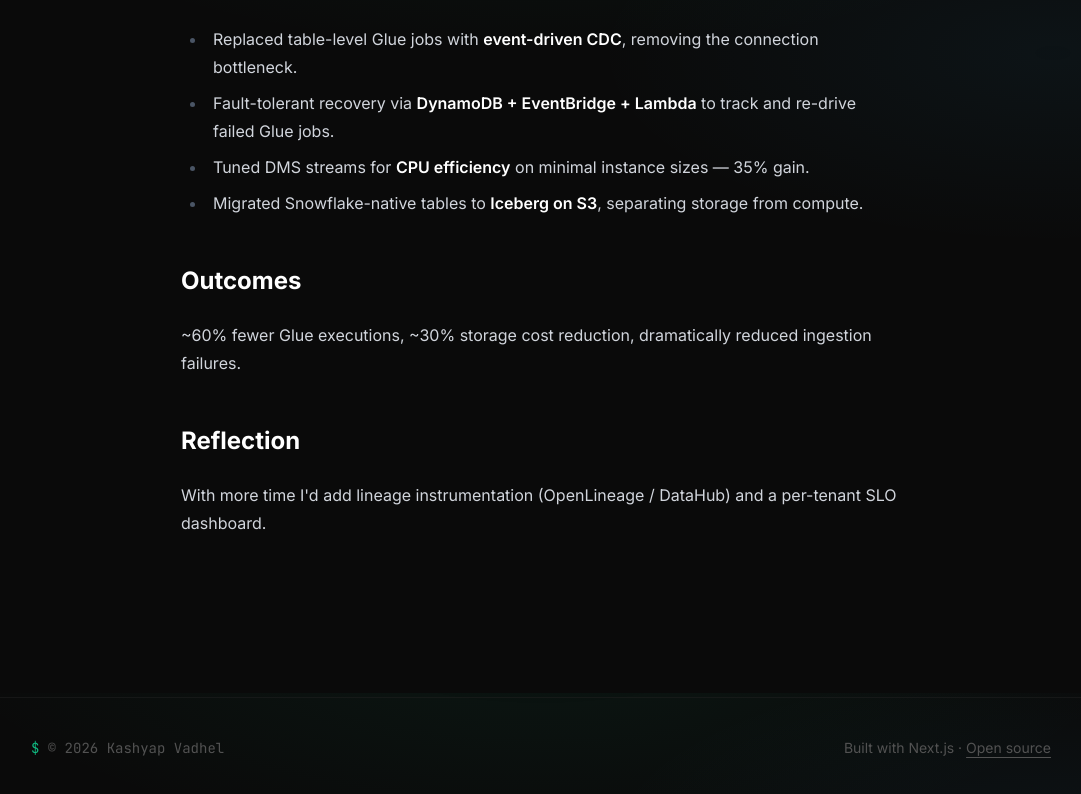
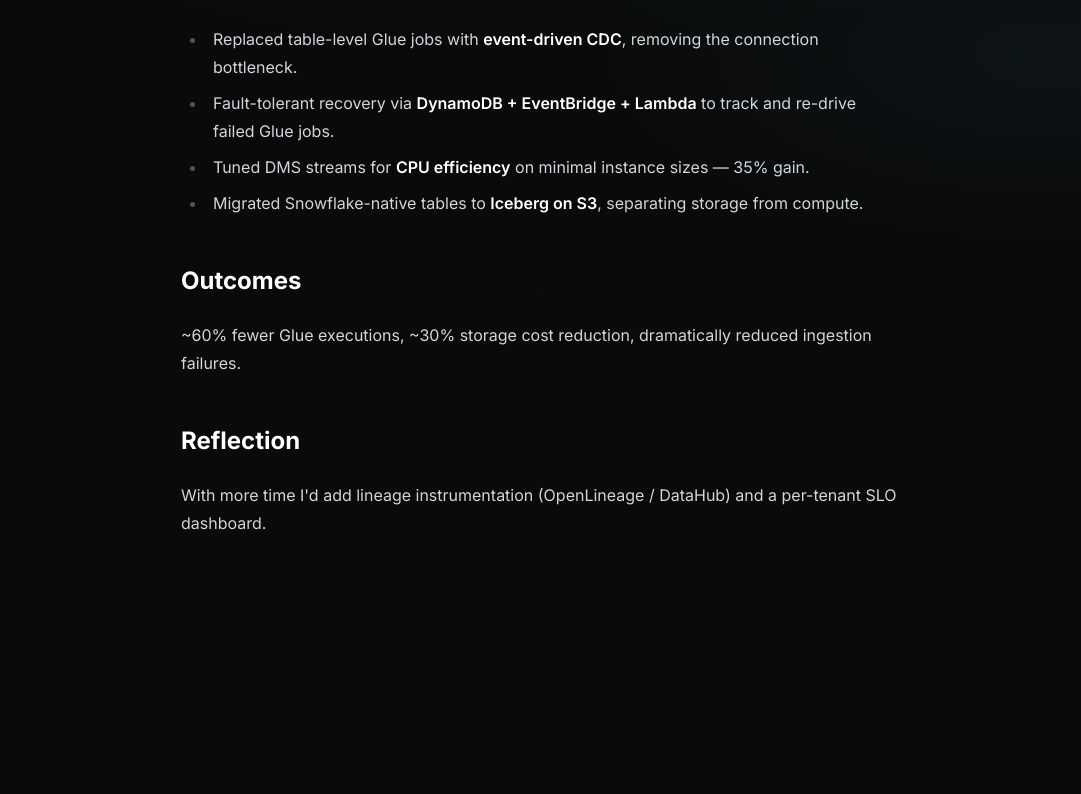
Before and after one commit to kash0104/portfolio, a Next.js app: page /projects/cdc-data-lake in a window 1280 px wide. Shown: the part 907-1701 px from the top of the page, without its empty margins (99-1180 px from the left). After the commit the page ends 1508 px from the top, so only its background shows below. Built offline with nearby package versions, Linux system fonts and the light colour scheme.

Commit message:
feat: dot-grid data-eng background, marquee between Projects/Experience, remove footer

```diff
--- a/app/globals.css
+++ b/app/globals.css
@@ -132,9 +132,13 @@
   body {
     font-family: var(--font-sans);
     background-color: var(--color-bg);
+    /* Layer 1: ambient accent glows. Layer 2: dot grid (data-engineer / schema aesthetic). */
     background-image:
       radial-gradient(ellipse 80% 50% at 50% -10%, rgba(16, 185, 129, 0.08), transparent 60%),
-      radial-gradient(ellipse 60% 40% at 90% 20%, rgba(56, 189, 248, 0.05), transparent 60%);
+      radial-gradient(ellipse 60% 40% at 90% 20%, rgba(56, 189, 248, 0.05), transparent 60%),
+      radial-gradient(circle, rgba(237, 237, 237, 0.045) 1px, transparent 1px);
+    background-size: auto, auto, 24px 24px;
+    background-position: 0 0, 0 0, 0 0;
     background-attachment: fixed;
   }
   ::selection {
--- a/app/page.tsx
+++ b/app/page.tsx
@@ -1,5 +1,4 @@
 import { Nav } from "@/components/nav";
-import { Footer } from "@/components/footer";
 import { Reveal } from "@/components/ui/reveal";
 import { Marquee } from "@/components/ui/marquee";
 import { Hero } from "@/components/sections/hero";
@@ -23,15 +22,16 @@
         <Reveal><StatsStrip /></Reveal>
         <Reveal><TechStack /></Reveal>
         <Reveal><FeaturedProjects /></Reveal>
+      </main>
+      {/* Full-bleed tech marquee between Projects and Experience */}
+      <Marquee />
+      <main className="max-w-[1100px] mx-auto px-6 md:px-10">
         <Reveal><Experience /></Reveal>
         <Reveal><Services /></Reveal>
         <Reveal><Certifications /></Reveal>
         <Reveal><Schedule /></Reveal>
         <Reveal><Contact /></Reveal>
       </main>
-      {/* Full-bleed marquee strip above the footer */}
-      <Marquee />
-      <Footer />
     </>
   );
 }
--- a/app/projects/[slug]/page.tsx
+++ b/app/projects/[slug]/page.tsx
@@ -2,7 +2,6 @@
 import { MDXRemote } from "next-mdx-remote/rsc";
 import { getAllProjects, getProjectBySlug } from "@/lib/mdx";
 import { Nav } from "@/components/nav";
-import { Footer } from "@/components/footer";
 import { TechBadge } from "@/components/ui/tech-badge";
 import { site } from "@/data/site";
 
@@ -53,7 +52,6 @@
           <MDXRemote source={project.body} />
         </article>
       </main>
-      <Footer />
     </>
   );
 }
--- a/app/uses/page.tsx
+++ b/app/uses/page.tsx
@@ -1,5 +1,4 @@
 import { Nav } from "@/components/nav";
-import { Footer } from "@/components/footer";
 
 export const metadata = { title: "Uses" };
 
@@ -22,7 +21,6 @@
           <li>DBeaver for SQL · ChatGPT/Claude for rubber-ducking</li>
         </ul>
       </main>
-      <Footer />
     </>
   );
 }
--- a/components/footer.tsx
+++ /dev/null
@@ -1,19 +0,0 @@
-import { site } from "@/data/site";
-
-export function Footer() {
-  return (
-    <footer className="border-t border-border/60 mt-24">
-      <div className="max-w-[1100px] mx-auto px-6 md:px-10 py-10 text-sm text-text-dim flex flex-col md:flex-row gap-3 justify-between items-center">
-        <span className="font-mono">
-          <span className="text-accent">$</span> © {new Date().getFullYear()} {site.name}
-        </span>
-        <span>
-          Built with Next.js ·{" "}
-          <a className="hover:text-accent underline underline-offset-4 transition-colors" href={site.socials.githubRepo} target="_blank" rel="noreferrer">
-            Open source
-          </a>
-        </span>
-      </div>
-    </footer>
-  );
-}
```
